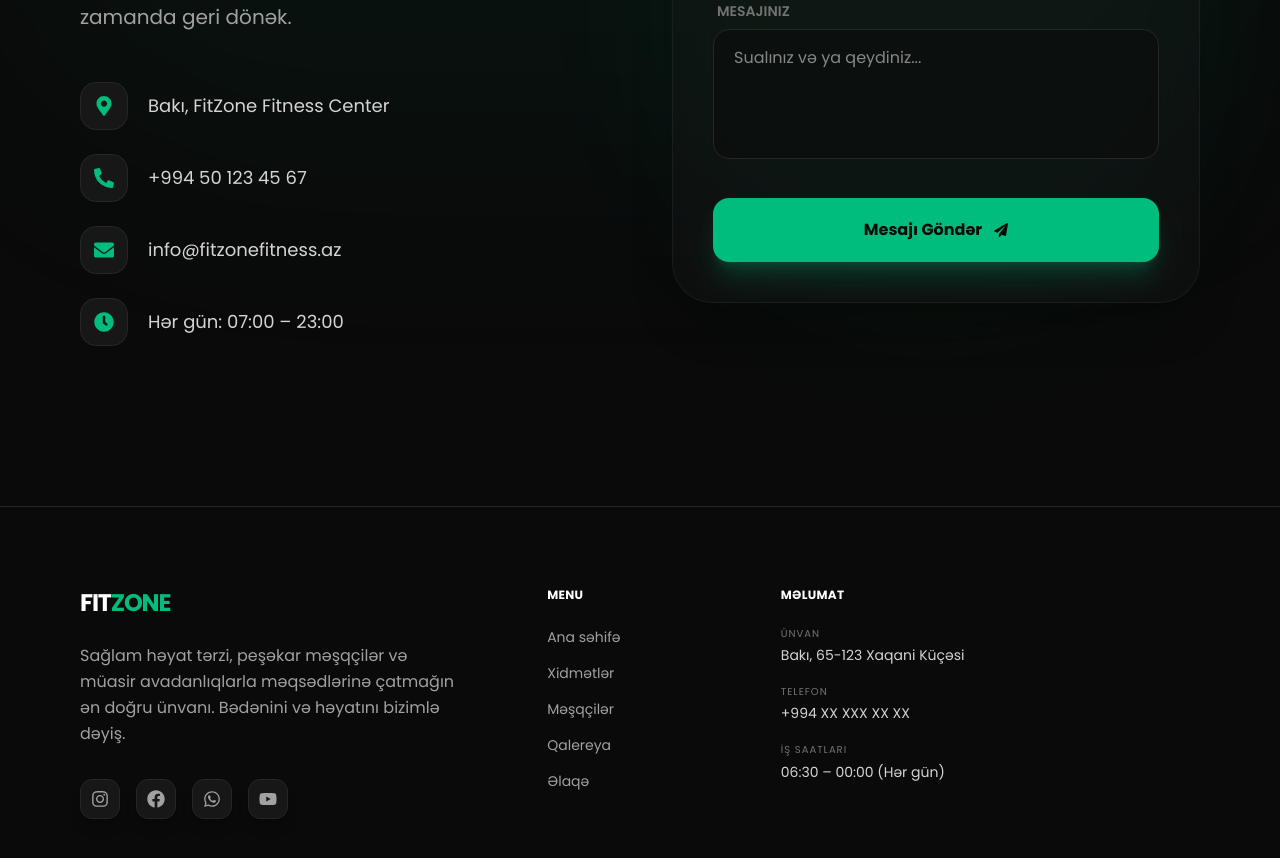
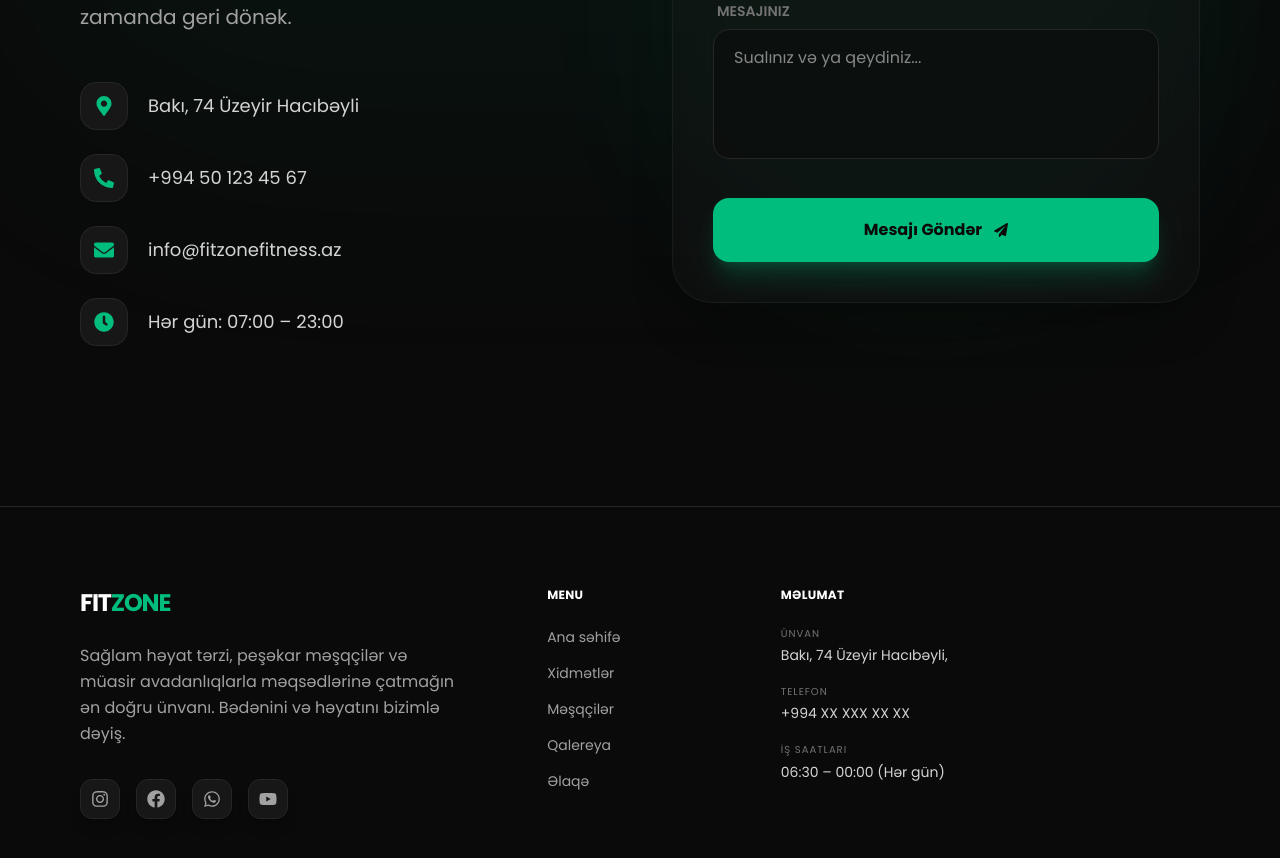
Before and after one commit to elxanoffical/Fitness, a Next.js app: page / in a window 1280 px wide. Shown: the part 4137-4995 px from the top of the page. Built offline with nearby package versions, Linux system fonts and the light colour scheme.

Commit message:
update address in AboutPage, ContactSection, and Footer components to new location

```diff
--- a/app/about/page.jsx
+++ b/app/about/page.jsx
@@ -193,7 +193,7 @@
           >
             <div className="text-left">
               <h3 className="text-3xl font-bold text-white">Harada yerləşirik?</h3>
-              <p className="mt-2 text-neutral-400 text-lg">Bakı, 65-123 Xaqani Küçəsi — Səni gözləyirik!</p>
+              <p className="mt-2 text-neutral-400 text-lg">Bakı, 74 Üzeyir Hacıbəyli — Səni gözləyirik!</p>
             </div>
             <motion.button
               whileHover={{ scale: 1.05 }}
@@ -212,7 +212,7 @@
             className="w-full h-[450px] border border-white/10 rounded-3xl overflow-hidden shadow-2xl grayscale invert contrast-125 opacity-80 hover:grayscale-0 hover:invert-0 transition-all duration-700"
           >
             <iframe
-              src="https://www.google.com/maps/embed?..."
+             src="https://www.google.com/maps/embed?pb=!1m18!1m12!1m3!1d3879.953701060513!2d49.85988285780885!3d40.37802632320658!2m3!1f0!2f0!3f0!3m2!1i1024!2i768!4f13.1!3m3!1m2!1s0x40307de6caf9ec91%3A0xd31e8577d4f695ff!2sPort%20Baku%20Walk!5e0!3m2!1saz!2saz!4v1772541685525!5m2!1saz!2saz"
               width="100%"
               height="100%"
               className="border-0"
--- a/components/ContactSection.jsx
+++ b/components/ContactSection.jsx
@@ -63,7 +63,7 @@
 
           <div className="mt-12 space-y-6">
             {[
-              { icon: FaMapMarkerAlt, text: "Bakı, FitZone Fitness Center" },
+              { icon: FaMapMarkerAlt, text: "Bakı, 74 Üzeyir Hacıbəyli" },
               { icon: FaPhoneAlt, text: "+994 50 123 45 67" },
               { icon: FaEnvelope, text: "info@fitzonefitness.az" },
               { icon: FaClock, text: "Hər gün: 07:00 – 23:00" }
--- a/components/Footer.jsx
+++ b/components/Footer.jsx
@@ -105,7 +105,7 @@
             <h4 className="text-white font-bold mb-6 tracking-wide uppercase text-xs">Məlumat</h4>
             <ul className="space-y-5 text-sm">
               {[
-                { label: "Ünvan", value: "Bakı, 65-123 Xaqani Küçəsi" },
+                { label: "Ünvan", value: "Bakı, 74 Üzeyir Hacıbəyli," },
                 { label: "Telefon", value: "+994 XX XXX XX XX" },
                 { label: "İş Saatları", value: "06:30 – 00:00 (Hər gün)", color: "text-emerald-500/90" }
               ].map((info, idx) => (
```
